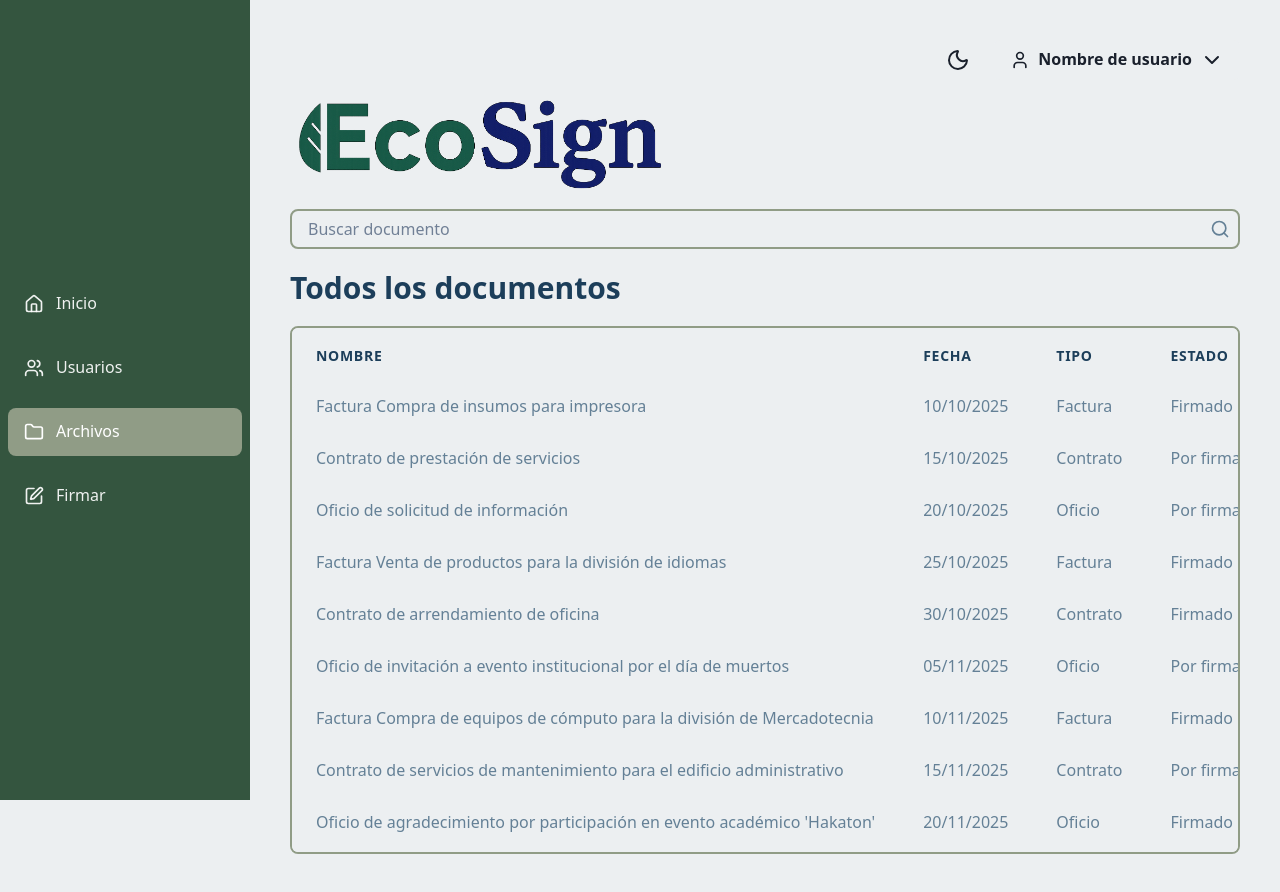
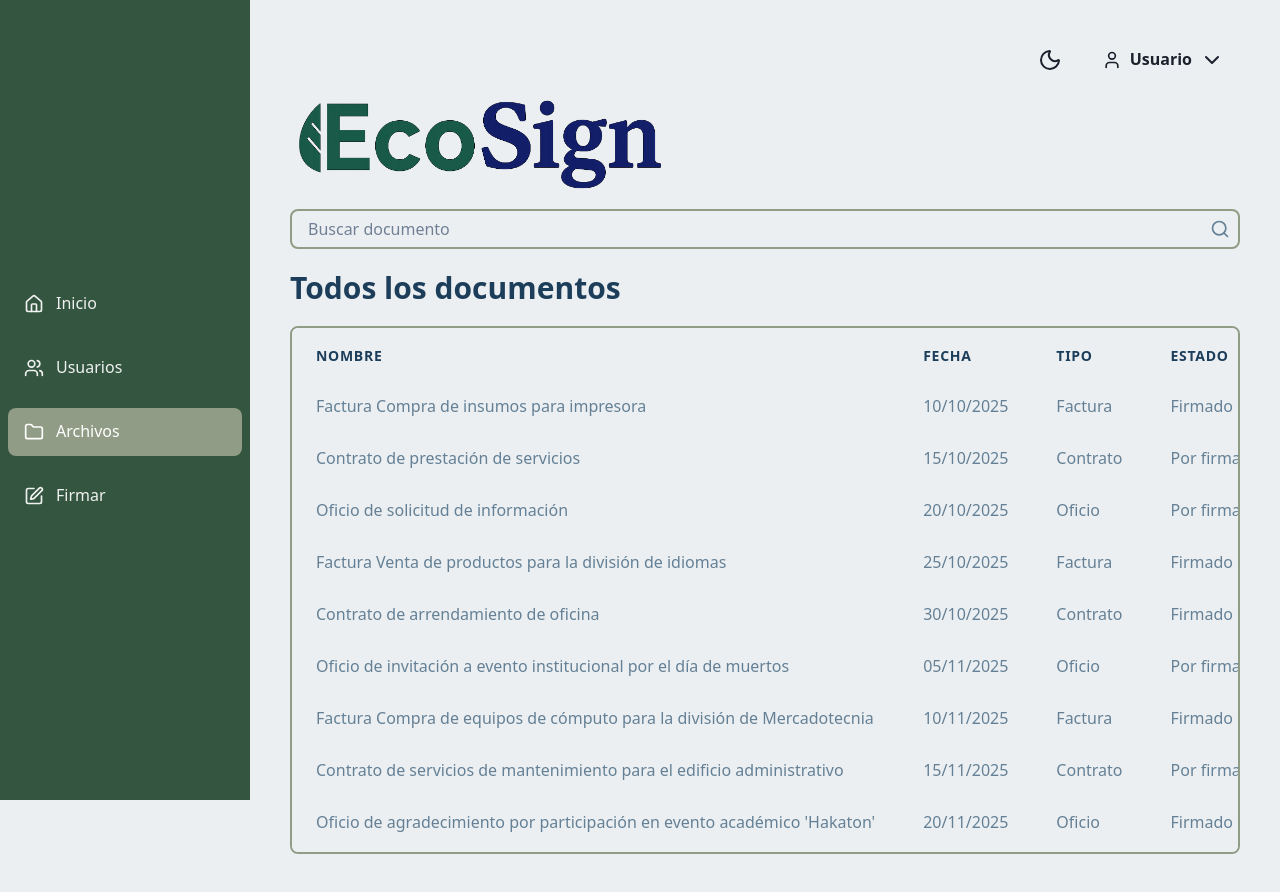
Before and after one commit to aleekDroid/EcoSign_FrontEnd, a React (Create React App) app: page /archivo in a window 1280 px wide. Built offline with nearby package versions, Linux system fonts and the light colour scheme.

Commit message:
feat(Header): Ahora enel header se muestra el nombre del usuario con la sesión activa, ya no es sólo un texto estático.

```diff
--- a/src/components/layout/Header.jsx
+++ b/src/components/layout/Header.jsx
@@ -1,12 +1,23 @@
-import { Menu, MenuButton, MenuList, MenuItem, Button, Icon, Box, Flex, useColorMode, IconButton } from "@chakra-ui/react";
+import { Menu, MenuButton, MenuList, MenuItem, Button, Icon, Box, Flex, useColorMode, IconButton, Text } from "@chakra-ui/react";
 import { User, ChevronDown, ChevronUp, Sun, Moon } from "lucide-react";
 import { AnimatePresence, motion } from "framer-motion";
 import { useNavigate } from "react-router-dom";
+import { useState, useEffect } from "react";
 import React from "react";
 
 function Header() {
+
   const navigate = useNavigate();
   const { colorMode, toggleColorMode } = useColorMode();
+
+  const [userName, setUserName] = useState("Usuario");
+
+  useEffect(() => {
+    const storedName = localStorage.getItem('ecoSign_userName');
+    if (storedName) {
+      setUserName(storedName);
+    }
+  }, []);
 
   const iconVariants = {
     hidden: { opacity: 0, scale: 0.5, rotate: -90 },
@@ -16,6 +27,7 @@ function Header() {
 
   const logOut = (e) => {
     if (e && e.preventDefault) e.preventDefault();
+    localStorage.removeItem('ecoSign_userName');
     navigate('/login', { replace: true });
   };
 
@@ -36,22 +48,22 @@ function Header() {
             animate="visible"
             exit="exit"
             transition={{ duration: 0.2 }}>
-                {colorMode === "light" ? <Moon/> : <Sun/>}
+            {colorMode === "light" ? <Moon /> : <Sun />}
           </motion.div>
         </AnimatePresence>
       </IconButton>
       <Box>
         <Menu>
-          {({ isOpen}) => (
+          {({ isOpen }) => (
             <>
               <MenuButton
                 as={Button}
                 leftIcon={<Icon as={User} boxSize={5} />}
                 bg="bg-default"
-            _hover ={{ bg: 'transparent', color: 'accent-default' }}
+                _hover={{ bg: 'transparent', color: 'accent-default' }}
               >
                 <Flex align="center">
-            Nombre de usuario
+                  {userName}
                   <AnimatePresence mode="wait">
                     <motion.div
                       key={isOpen ? 'up' : 'down'}
--- a/src/hooks/useLoginForm.jsx
+++ b/src/hooks/useLoginForm.jsx
@@ -5,6 +5,7 @@ import { useToast } from '@chakra-ui/react';
 import { useNavigate } from 'react-router-dom';
 
 export function useLoginForm() {
+
     const toast = useToast();
     const navigate = useNavigate();
     const [isLoading, setIsLoading] = useState(false);
@@ -57,9 +58,12 @@ export function useLoginForm() {
             const userDoc = querySnapshot.docs[0].data();
 
             if (userDoc.password !== formData.password) {
-                 showToast("Error", "Contraseña incorrecta.", "error");
-                 return;
+                showToast("Error", "Contraseña incorrecta.", "error");
+                return;
             }
+
+            const nombreCompleto = `${userDoc.nombres} ${userDoc.apellidoPaterno}`;
+            localStorage.setItem('ecoSign_userName', nombreCompleto);
 
             showToast("Bienvenido", `Iniciando sesión como ${userDoc.rol}.`, "success");
 
```
Lines whose indentation alone changed are shown as unchanged.
